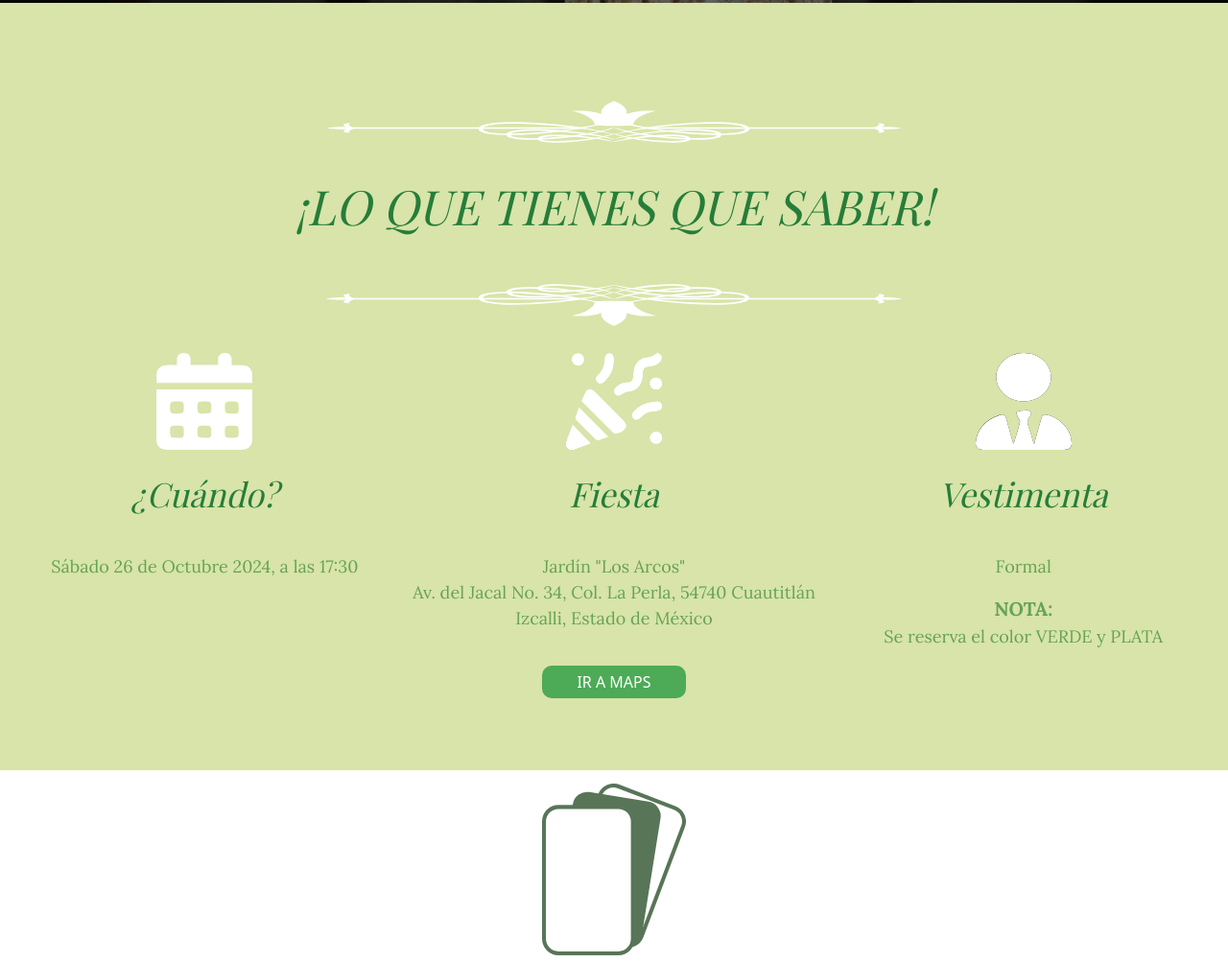
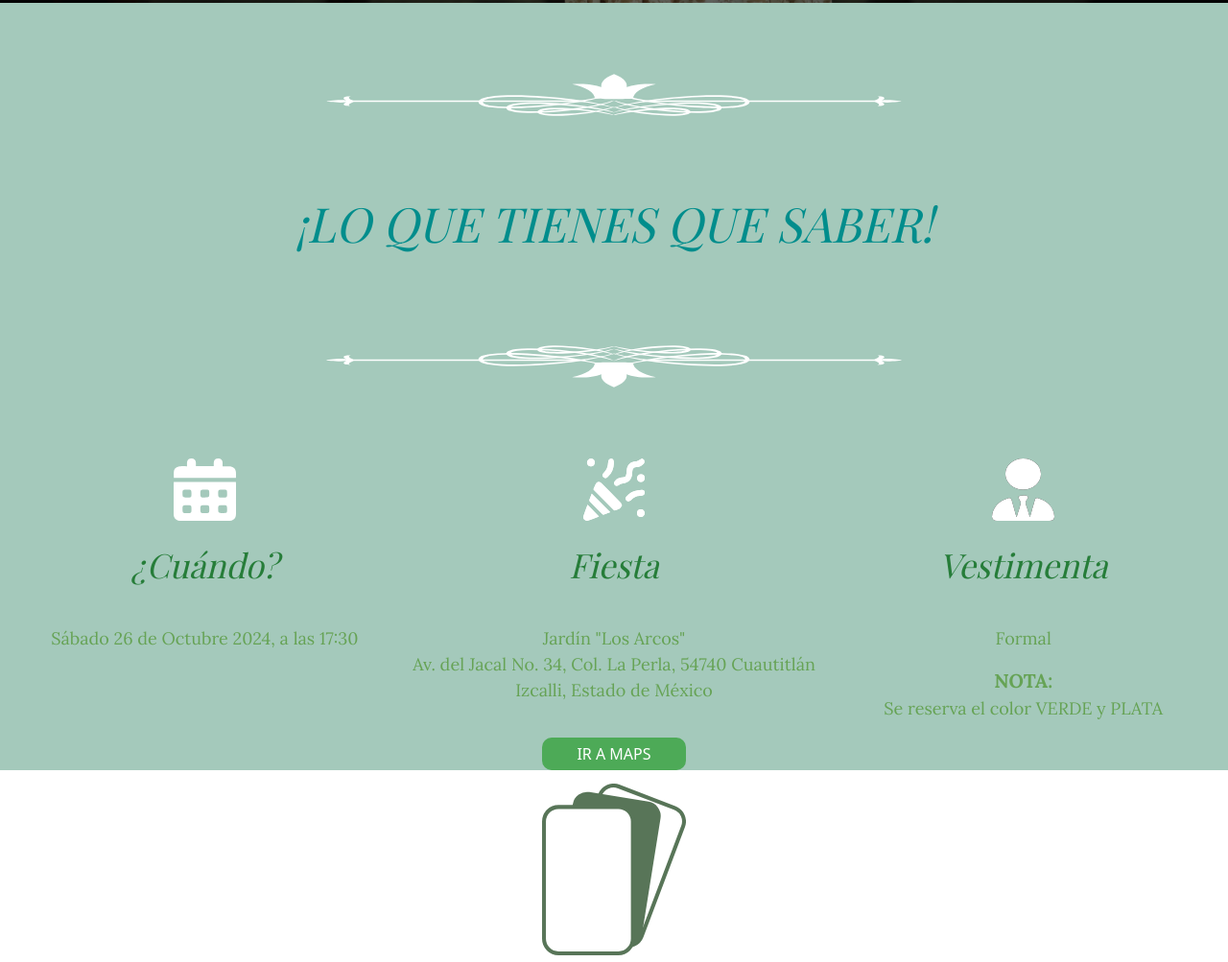
Before and after one commit to StrikerJuan/Invitacion-Vanessa, a plain HTML site: page index.html in a window 1280 px wide. Shown: the part 3219-4222 px from the top of the page at 96% size. Drawn offline with nearby package versions, Linux system fonts and the light colour scheme; a web font is replaced by a local one.

Commit message:
Actualizacion de divs en info

```diff
--- a/index.html
+++ b/index.html
@@ -134,7 +134,7 @@
                 </div>
             </div>
         </section>
-        <section id="detalles">
+        <!-- <section id="detalles">
             <div class="detalles-container">
                 <div class="vineta-sup">
                     <img src="img/vineta-1.svg" alt="">
@@ -187,6 +187,69 @@
                         </div>
                     </div>
 
+                </div>
+            </div>
+        </section> -->
+        <section id="regalos">
+            <div class="regalos-container">
+                <div class="vineta-sup">
+                    <img src="img/vineta-1.svg" alt="">
+                </div>
+                <div class="regalos-header">
+                    <div>
+                        <p>¡LO QUE TIENES QUE SABER!</p>
+                    </div>
+                </div>
+                <div class="vineta-inf">
+                    <img src="img/vineta-1.svg" alt="">
+                </div>
+                <div class="regalos-regalos">
+                    <div class="regalos-iconos">
+                        <!-- <div class="regalos-icono">
+                            <i class="fa-solid fa-envelope"></i>
+                            <div class="detalles-title">
+                                <p>¡Lluvia de Sobres!</p>
+                            </div>
+                            <div class="detalles-body">
+                                <p>Es la tradición de regalar dinero en efectivo</p>
+                            </div>
+                        </div> -->
+                        <div class="regalos-icono">
+                            <img src="img/ico-1.svg" alt="">
+                            <div class="detalles-title">
+                                <p>¿Cuándo?</p>
+                            </div>
+                            <div class="detalles-body">
+                                <p>Sábado 26 de Octubre 2024, a las 17:30</p>
+                            </div>
+                        </div>
+                        <div class="regalos-icono">
+                            <img src="img/ico-2.svg" alt="">
+                            <div class="detalles-title">
+                                <p>Fiesta</p>
+                            </div>
+                            <div class="detalles-body">
+                                <p>Jardín "Los Arcos"<br>Av. del Jacal No. 34, Col. La Perla, 54740 Cuautitlán Izcalli, Estado de México</p>
+                            </div>
+                            <div class="detalles-button">
+                                <a href="https://maps.app.goo.gl/Q1SZHHMD9j66q6pe8">
+                                    <div id="button-salon">
+                                        <p>IR A MAPS</p>
+                                    </div>
+                                </a>
+                            </div>
+                        </div>
+                        <div class="regalos-icono">
+                            <img src="img/ico-3.svg" alt="">
+                            <div class="detalles-title">
+                                <p>Vestimenta</p>
+                            </div>
+                            <div class="detalles-body">
+                                <p>Formal</p>
+                                <strong>NOTA:</strong><p>Se reserva el color VERDE y PLATA</p>
+                            </div>
+                        </div>
+                    </div>
                 </div>
             </div>
         </section>
```
